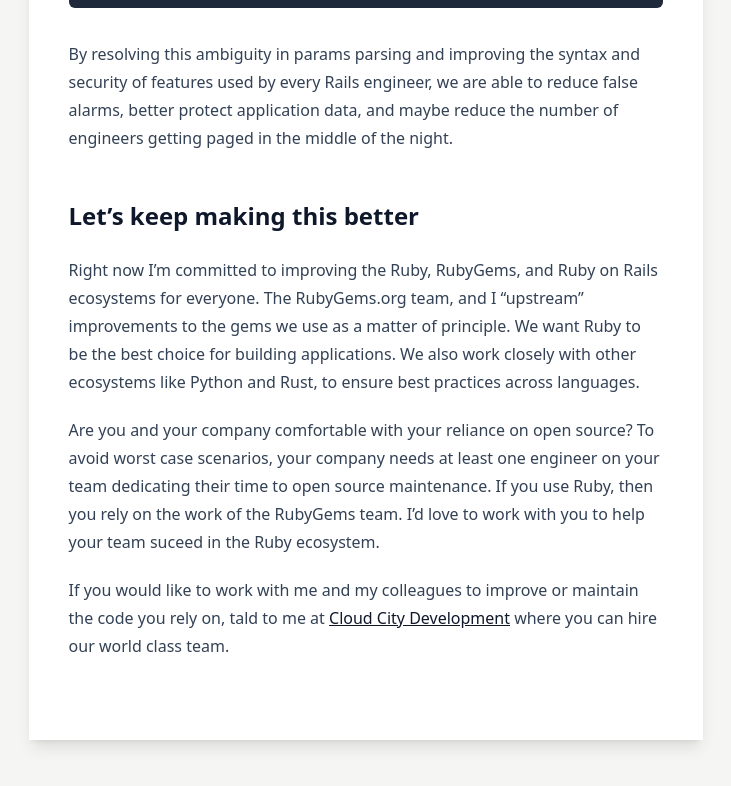
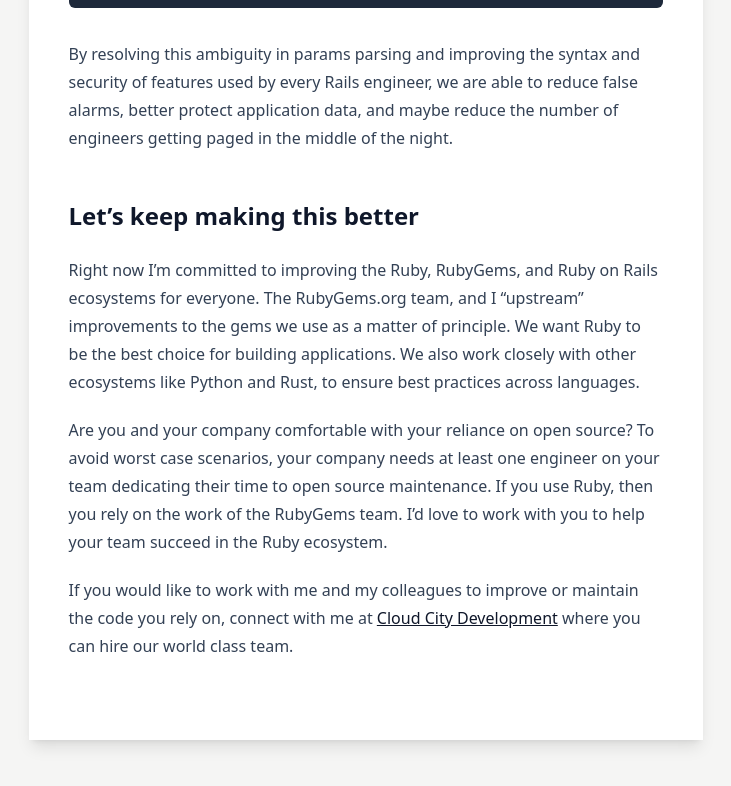
Before and after one commit to martinemde/martinemde.github.io, a Jekyll site: the page built from _posts/2024-10-22-how-to-rails-params-expect.md, in a window 1280 px wide and 900 px high, scrolled down 6572 px. Shown: the top 786 px of the window, without its empty margins (274-1005 px from the left). Built offline with Jekyll 4.4.1, drawn with Linux system fonts in a browser that asks for light colours; some web fonts are replaced.

Commit message:
Fix typo

```diff
--- a/_posts/2024-10-22-how-to-rails-params-expect.md
+++ b/_posts/2024-10-22-how-to-rails-params-expect.md
@@ -214,6 +214,6 @@ By resolving this ambiguity in params parsing and improving the syntax and secur
 Right now I'm committed to improving the Ruby, RubyGems, and Ruby on Rails ecosystems for everyone. The RubyGems.org team, and I "upstream" improvements to the gems we use as a matter of principle. We want Ruby to be the best choice for building applications. We also work closely with other ecosystems like Python and Rust, to ensure best practices across languages.
 
 Are you and your company comfortable with your reliance on open source? To avoid worst case scenarios, your company needs at least one engineer on your team dedicating their time to open source maintenance.
-If you use Ruby, then you rely on the work of the RubyGems team. I'd love to work with you to help your team suceed in the Ruby ecosystem.
+If you use Ruby, then you rely on the work of the RubyGems team. I'd love to work with you to help your team succeed in the Ruby ecosystem.
 
-If you would like to work with me and my colleagues to improve or maintain the code you rely on, tald to me at [Cloud City Development](https://cloudcity.io) where you can hire our world class team.
+If you would like to work with me and my colleagues to improve or maintain the code you rely on, connect with me at [Cloud City Development](https://cloudcity.io) where you can hire our world class team.
```
